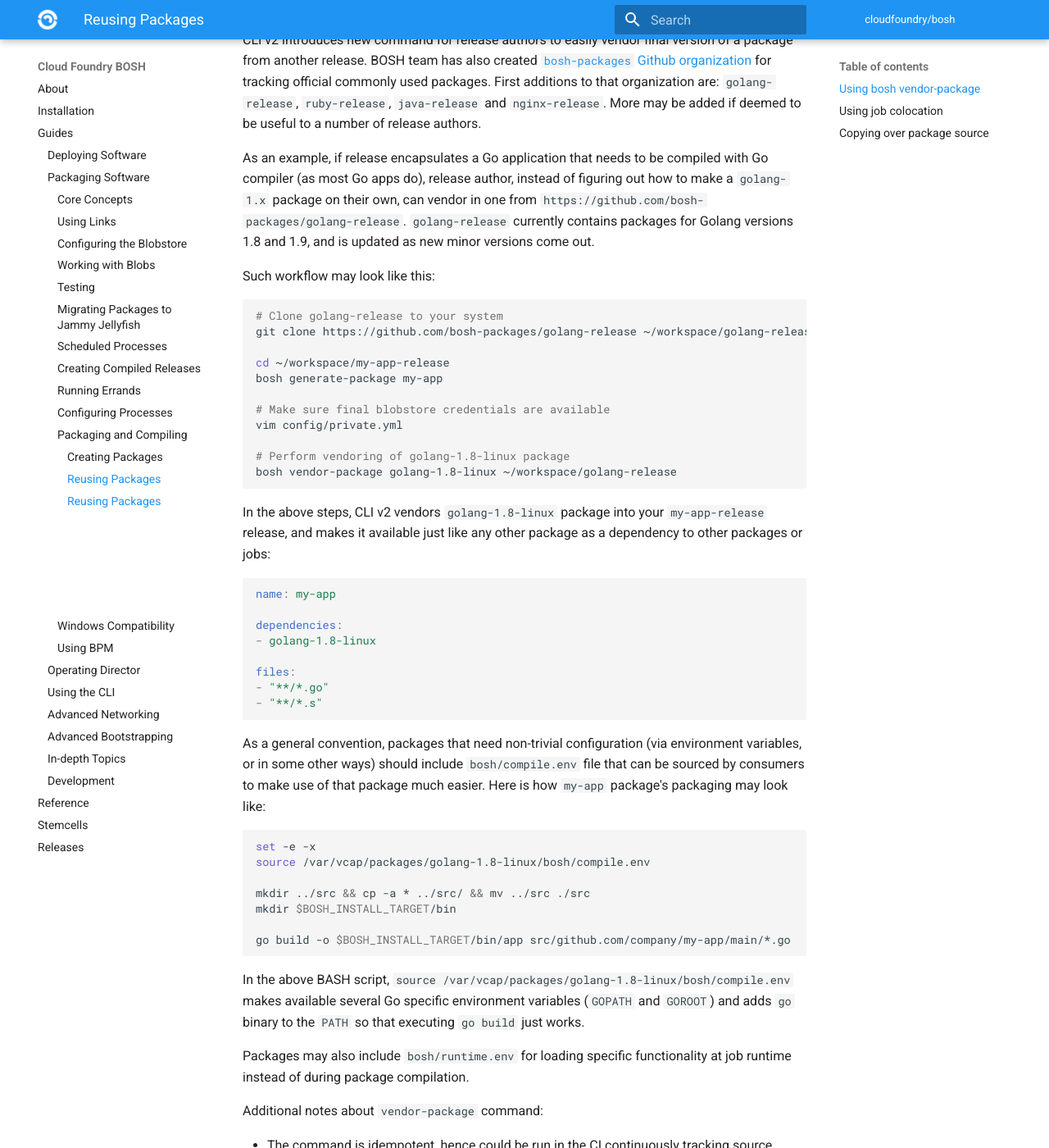
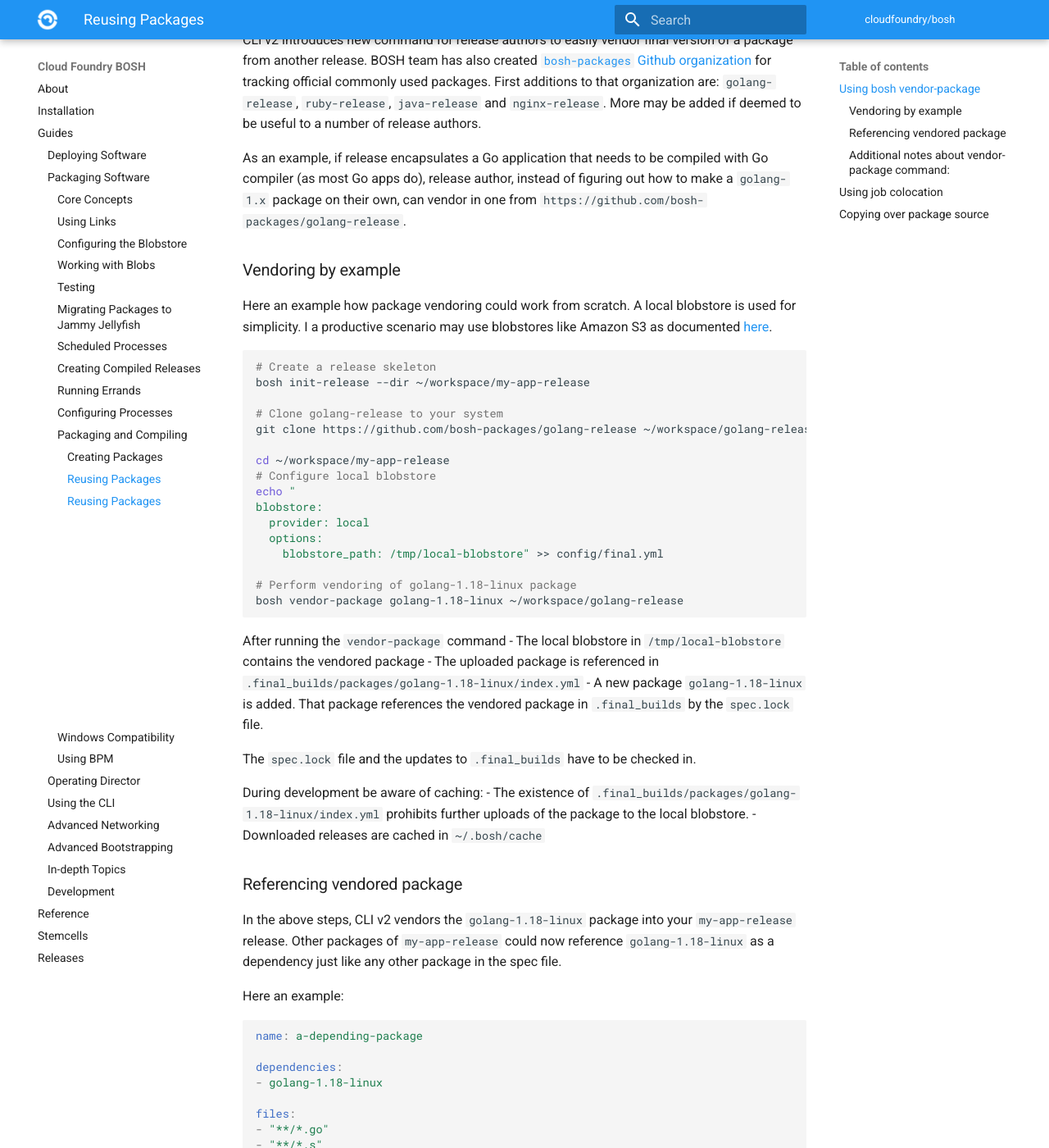
Before and after one commit to cloudfoundry/docs-bosh, an MkDocs documentation site: the page built from content/package-vendoring.md, in a window 1280 px wide and 1400 px high, scrolled down 764 px. Shown: the whole window at 82% size. Built offline with MkDocs 1.6.1 and Material for MkDocs 9.7.7, drawn with Linux system fonts in a browser that asks for light colours; old or Windows-style settings are respelled for this version of MkDocs; some of the changed text lies outside the part shown.

Commit message:
Improve vendor-package documentation

````diff
--- a/content/package-vendoring.md
+++ b/content/package-vendoring.md
@@ -19,31 +19,52 @@ Sections below describe steps, advantages and disadvantages for each approach.
 
 CLI v2 introduces new command for release authors to easily vendor final version of a package from another release. BOSH team has also created [`bosh-packages` Github organization](https://github.com/bosh-packages) for tracking official commonly used packages. First additions to that organization are: `golang-release`, `ruby-release`, `java-release` and `nginx-release`. More may be added if deemed to be useful to a number of release authors.
 
-As an example, if release encapsulates a Go application that needs to be compiled with Go compiler (as most Go apps do), release author, instead of figuring out how to make a `golang-1.x` package on their own, can vendor in one from `https://github.com/bosh-packages/golang-release`. `golang-release` currently contains packages for Golang versions 1.8 and 1.9, and is updated as new minor versions come out.
+As an example, if release encapsulates a Go application that needs to be compiled with Go compiler (as most Go apps do), release author, instead of figuring out how to make a `golang-1.x` package on their own, can vendor in one from `https://github.com/bosh-packages/golang-release`.
 
-Such workflow may look like this:
+### Vendoring by example
+Here an example how package vendoring could work from scratch. A local blobstore is used for simplicity.
+I a productive scenario may use blobstores like Amazon S3 as documented [here](release-blobstore.md).
 
 ```shell
+# Create a release skeleton
+bosh init-release --dir ~/workspace/my-app-release
+
 # Clone golang-release to your system
 git clone https://github.com/bosh-packages/golang-release ~/workspace/golang-release
 
 cd ~/workspace/my-app-release
-bosh generate-package my-app
+# Configure local blobstore
+echo "
+blobstore:
+  provider: local
+  options:
+    blobstore_path: /tmp/local-blobstore" >> config/final.yml
 
-# Make sure final blobstore credentials are available
-vim config/private.yml
-
-# Perform vendoring of golang-1.8-linux package
-bosh vendor-package golang-1.8-linux ~/workspace/golang-release
+# Perform vendoring of golang-1.18-linux package
+bosh vendor-package golang-1.18-linux ~/workspace/golang-release
 ```
 
-In the above steps, CLI v2 vendors `golang-1.8-linux` package into your `my-app-release` release, and makes it available just like any other package as a dependency to other packages or jobs:
+After running the `vendor-package` command
+- The local blobstore in `/tmp/local-blobstore` contains the vendored package
+- The uploaded package is referenced in `.final_builds/packages/golang-1.18-linux/index.yml`
+- A new package `golang-1.18-linux` is added. That package references the vendored package in `.final_builds` by the `spec.lock` file.
 
+The `spec.lock` file and the updates to `.final_builds` have to be checked in.
+
+During development be aware of caching:
+- The existence of `.final_builds/packages/golang-1.18-linux/index.yml` prohibits further uploads of the package to the local blobstore.
+- Downloaded releases are cached in `~/.bosh/cache`
+
+### Referencing vendored package
+In the above steps, CLI v2 vendors the `golang-1.18-linux` package into your `my-app-release` release.
+Other packages of `my-app-release` could now reference `golang-1.18-linux` as a dependency just like any other package in the spec file.
+
+Here an example:
 ```yaml
-name: my-app
+name: a-depending-package
 
 dependencies:
-- golang-1.8-linux
+- golang-1.18-linux
 
 files:
 - "**/*.go"
@@ -54,7 +75,7 @@ As a general convention, packages that need non-trivial configuration (via envir
 
 ```shell
 set -e -x
-source /var/vcap/packages/golang-1.8-linux/bosh/compile.env
+source /var/vcap/packages/golang-1.18-linux/bosh/compile.env
 
 mkdir ../src && cp -a * ../src/ && mv ../src ./src
 mkdir $BOSH_INSTALL_TARGET/bin
@@ -62,16 +83,15 @@ mkdir $BOSH_INSTALL_TARGET/bin
 go build -o $BOSH_INSTALL_TARGET/bin/app src/github.com/company/my-app/main/*.go
 ```
 
-In the above BASH script, `source /var/vcap/packages/golang-1.8-linux/bosh/compile.env` makes available several Go specific environment variables (`GOPATH` and `GOROOT`) and adds `go` binary to the `PATH` so that executing `go build` just works.
+In the above BASH script, `source /var/vcap/packages/golang-1.18-linux/bosh/compile.env` makes available several Go specific environment variables (`GOPATH` and `GOROOT`) and adds `go` binary to the `PATH` so that executing `go build` just works.
 
 Packages may also include `bosh/runtime.env` for loading specific functionality at job runtime instead of during package compilation.
 
-Additional notes about `vendor-package` command:
+### Additional notes about `vendor-package` command:
 
 - The command is idempotent, hence could be run in the CI continuously tracking source release and automatically vendoring in updates.
-- The command requires access to final blobstore (specified via `config/private.yml`) as it will download source release package blob and upload it into destination release's blobstore.
+- The command requires [access to the final blobstore](release-blobstore.md) as it will download the source release package blob and upload it into destination release's blobstore.
 - The dependencies of a vendored package are vendored as well.
-- After running the command, the `packages` directory will contain a directory named after the vendored package. That directory will have a `spec.lock` file which references the name and fingerprint of the vendored package. `spec.lock` and updates to the `.final_builds` directory must be saved (checked in).
 
 When to use this approach:
 
````
